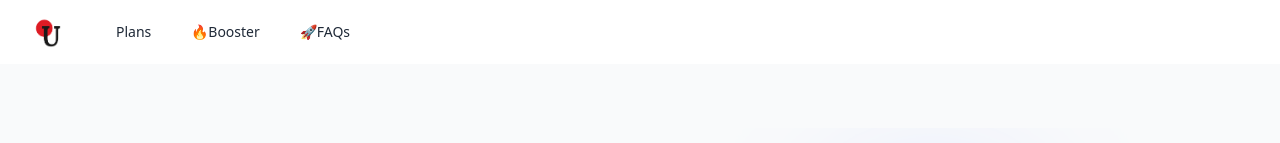
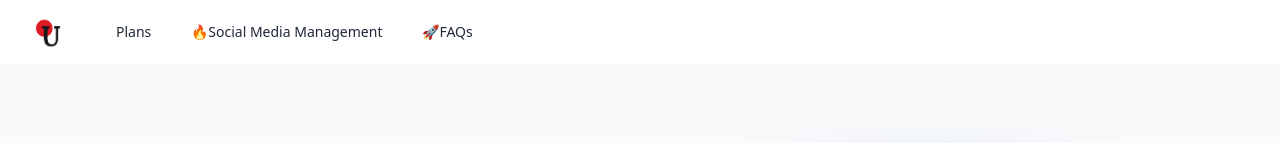
Before and after one commit to unboxxbusiness/ubnextapp, a Next.js app: page / in a window 1280 px wide. Shown: the top 143 px of the page. Built offline with nearby package versions, Linux system fonts and the light colour scheme.

Commit message:
Add existing file

```diff
--- a/components/Header.js
+++ b/components/Header.js
@@ -42,7 +42,7 @@ function Nav() {
                     onClick={closeMenu} // Close menu when clicked
                     className="text-gray-800 hover:bg-gray-700 hover:text-white px-3 py-2 rounded-md text-sm font-medium"
                   >
-                    🔥Booster
+                  🔥Social Media Management
                   </Link>
 
                   <Link
@@ -129,7 +129,7 @@ function Nav() {
                   onClick={closeMenu} // Close menu when clicked
                   className="text-gray-800 hover:bg-gray-700 hover:text-white block px-3 py-2 rounded-md text-base font-medium"
                 >
-                  🔥Booster
+                  🔥Social Media Management
                 </Link>
 
                 <Link
```
